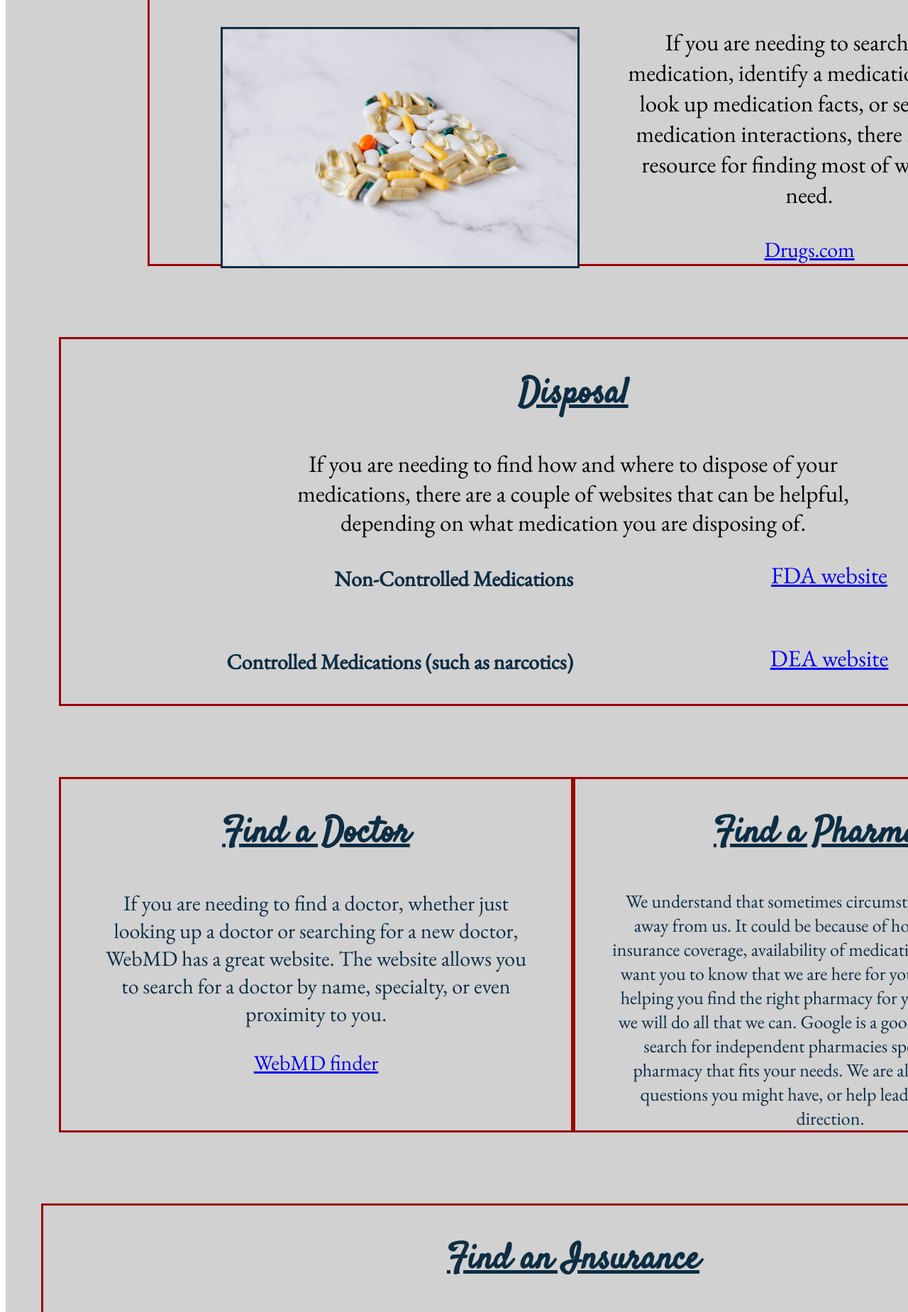
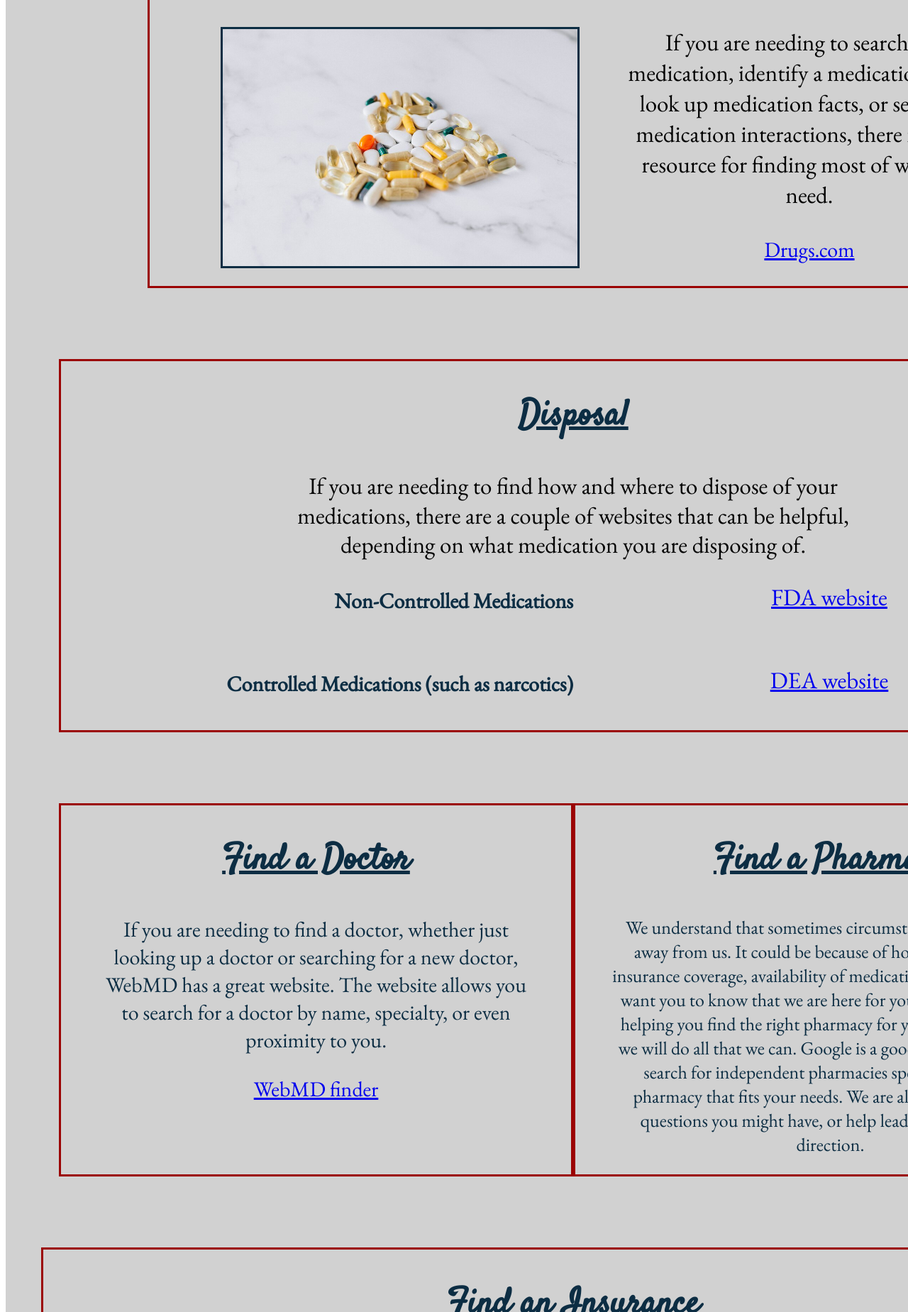
Before and after one commit to blaketorres2000/wdd130-16, a plain HTML site: page tandtpharmacy/resources.html in a window 1280 px wide. Shown: the part 711-2560 px from the top of the page at 71% size. Drawn offline with nearby package versions, Linux system fonts and the light colour scheme; a web font is replaced by a local one.

Commit message:
resources page css fix

```diff
--- a/tandtpharmacy/styles/index.css
+++ b/tandtpharmacy/styles/index.css
@@ -293,6 +293,7 @@ main section p {
 .facts {
     border: #9b0303 solid;
     max-width: 1600px;
+    height: 520px;
     text-align: center;
     margin-right: 200px;
     margin-left: 200px;
@@ -335,6 +336,7 @@ main section p {
     border: #9b0303 solid;
     text-align: center;
     max-width: 1600px;
+    height: 520px;
     margin-left: 75px;
     margin-right: 75px;
 }
@@ -383,6 +385,7 @@ main section p {
 
 .doctor {
     border: #9b0303 solid;
+    height: 520px;
 }
 
 .doctor h2 {
@@ -409,6 +412,7 @@ main section p {
 
 .pharmacy {
     border: #9b0303 solid;
+    height: 520px;
 }
 
 .pharmacy h2 {
```
